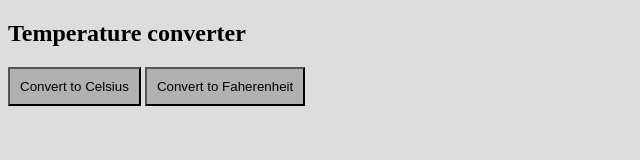
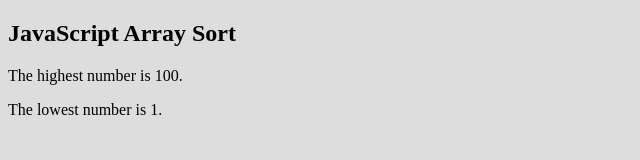
Before and after one commit to AsemDevs/JavaScript, a plain HTML site: page index.html in a window 1280 px wide. Shown: the whole page, without its empty margins (0-640 px from the left). Drawn offline with Linux system fonts and the light colour scheme.

Commit message:
Min & max values from a list

```diff
--- a/index.html
+++ b/index.html
@@ -5,13 +5,10 @@
 	<link rel="stylesheet" href="style/style.css">
 </head>
 <body>
+	<h2>JavaScript Array Sort</h2>
 
-<h2>Temperature converter</h2>
-
-<button onclick='toCelsius()'>Convert to Celsius</button>
-<button onclick='toFahrenheit()'>Convert to Faherenheit</button>
-
-<p id='result'></p>
+	<p>The highest number is <span id="demo"></span>.</p>
+	<p>The lowest number is <span id="demo1"></span>.</p>
 
 <script type="text/javascript" src="js/js.js"></script>
 </body>
--- a/js/js.js
+++ b/js/js.js
@@ -1,26 +1,26 @@
-function toCelsius(fahrenheit){
-    fahrenheit = window.prompt("Enter a degree in Fahrenheit");
-    /*
-    trim method will remove the white spaces in the input if there is any
-    and compare with the empty string
-    to check wether the user entered a value or not
-    */
-    if (fahrenheit.trim() == ''){
-        fahrenheit = alert("You didn't enter a value");
+var values = [40, 100, 1, 5, 25, 10];
+document.getElementById("demo").innerHTML = maxValue(values);
+document.getElementById("demo1").innerHTML = minValue(values);
+
+
+function maxValue(arr) {
+  var len = arr.length;
+  var max = -Infinity;
+  while (len--) {
+    if (arr[len] > max) {
+      max = arr[len];
     }
-    if (fahrenheit.trim() != ''){
-        result = (5/9) * (fahrenheit-32);
-        document.getElementById("result").innerHTML = result + " &deg;C"
-    }
+  }
+  return max;
 }
 
-function toFahrenheit(celsius){
-    celsius = window.prompt("Enter a degree in Celsius");
-    if (celsius.trim() == ''){
-        celsius = alert("You didn't enter a value");
+function minValue(arr) {
+    var len = arr.length;
+    var min = Infinity;
+    while (len--) {
+      if (arr[len] < min) {
+        min = arr[len];
+      }
     }
-    if (celsius.trim() != ''){
-        result = (celsius * (9/5)) +32;
-        document.getElementById("result").innerHTML = result + " &deg;F"
-    }
-}
+    return min;
+  }
```
